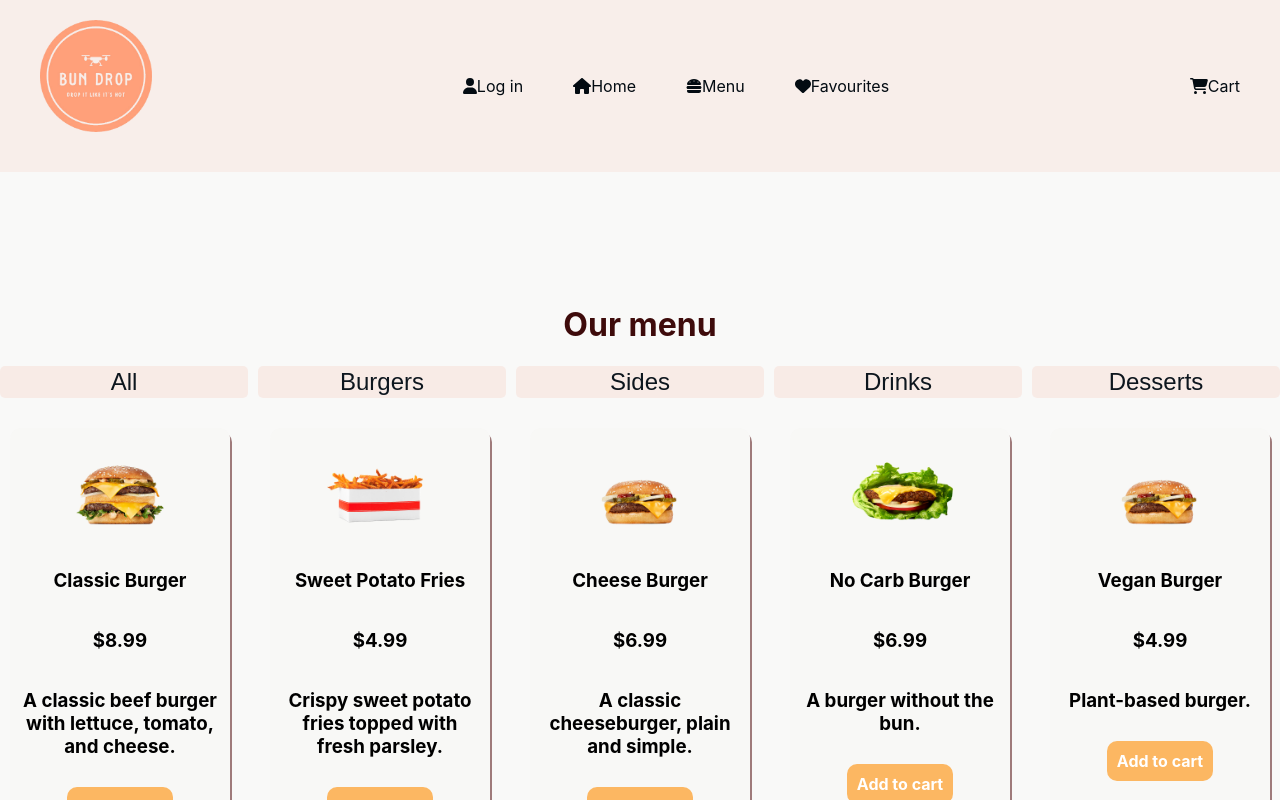
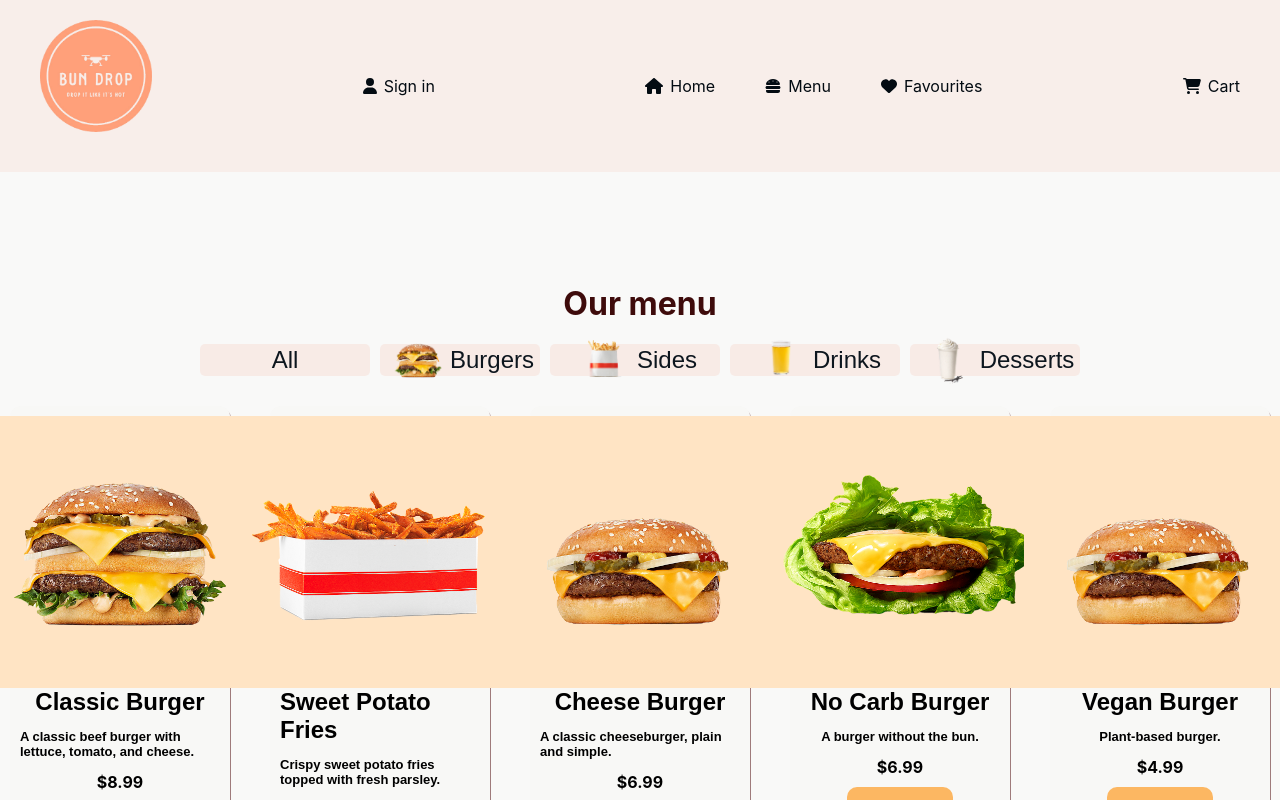
Before and after one commit to miiamole/bun-drop, a React (Create React App) app: page /menu in a window 1280 px wide. Shown: the top 800 px of the page. Built offline with nearby package versions, Linux system fonts and the light colour scheme; data requests are answered from the project's data file.

Commit message:
fixar med design

```diff
--- a/db.json
+++ b/db.json
@@ -351,8 +351,30 @@
           "description": "Classic tomato ketchup.",
           "category": "sides",
           "image": "/images/dressing 3.png"
+        },
+        {
+          "id": "3",
+          "title": "Cheese Burger",
+          "price": 6.99,
+          "description": "A classic cheeseburger, plain and simple.",
+          "category": "burgers",
+          "image": "/images/burger 6.png"
+        },
+        {
+          "id": "4",
+          "title": "No Carb Burger",
+          "price": 6.99,
+          "description": "A burger without the bun.",
+          "category": "burgers",
+          "image": "/images/burger 7.png"
         }
       ]
+    },
+    {
+      "id": "8d4b",
+      "userName": "kassa",
+      "password": "kassa1234",
+      "favorites": []
     }
   ],
   "orders": [
--- a/src/App.css
+++ b/src/App.css
@@ -1,12 +1,10 @@
 body {
   /* background-color: rgba(250, 235, 215, 0.299); */
-
 }
 
-
-.order-link{
+.order-link {
   background-color: rgba(255, 140, 0, 0.434);
-  border:none;
+  border: none;
   border-radius: 5px;
   color: white;
   height: 2rem;
@@ -20,8 +18,9 @@ body {
 
 .menu-btn {
   flex: 1;
+  max-width: 170px;
   background-color: rgba(247, 223, 216, 0.543);
-  border:none;
+  border: none;
   border-radius: 5px;
   color: rgb(13, 22, 30);
   height: 2rem;
@@ -33,8 +32,16 @@ body {
   cursor: pointer;
 }
 
+
+.menu-btn-img{
+  height:4rem;
+  width:4rem;
+
+}
+
 .menu-btn-container {
   display: flex;
+  flex-wrap: wrap;
   justify-content: center;
   gap: 10px;
   padding-bottom: 20px;
@@ -47,9 +54,11 @@ body {
   padding: 10px 20px;
   background-color: rgba(243, 227, 219, 0.594);
 }
+.header-icon{
+margin-right: 7px;
+}
 
 .logo-image {
-
   height: 7rem;
   margin-bottom: 20px;
   padding: 10px 20px;
@@ -68,7 +77,6 @@ body {
   text-decoration: none;
   margin-left: 10px;
   padding: 10px 20px;
-
 }
 
 .cart-link {
@@ -80,7 +88,8 @@ body {
 }
 
 @media screen and (max-width: 768px) {
-  .header-links, .cart-link {
+  .header-links,
+  .cart-link {
     padding: 2px 5px; /* Minska padding för mindre skärmar */
     font-size: 10px; /* Minska textstorleken för mindre skärmar */
   }
@@ -88,44 +97,45 @@ body {
 
 /* PAYMENT PAGE */
 
-
 .form-container {
   display: flex;
   flex-direction: column;
   align-items: flex-start;
 }
 
+
+.form-container ::placeholder{
+  color: rgba(73, 60, 68, 0.272);
+}
+
 .form-container label,
 .form-container input,
 .form-container p {
   width: 100%;
-  margin-bottom: 10px;
+  text-align: left;
 }
 
 .payment-btn {
   margin-top: 20px;
   align-self: center;
 }
-.payment-form{
- display:flex;
+.payment-form {
+  display: flex;
   justify-content: center;
-
 }
-.user-form-swish input[type=number]::-webkit-inner-spin-button,
-.user-form-swish input[type=number]::-webkit-outer-spin-button {
+.user-form-swish input[type="number"]::-webkit-inner-spin-button,
+.user-form-swish input[type="number"]::-webkit-outer-spin-button {
   -webkit-appearance: none;
   margin: 0;
 }
-.payment-container{
+.payment-container {
   text-align: center;
 }
-.payment-btn{
+.payment-btn {
   margin: 10px;
   text-decoration: none;
   text-align: center;
-font-weight: bold
-;
-
+  font-weight: bold;
 }
 .user-form {
   display: flex;
@@ -143,7 +153,7 @@ font-weight: bold
 
 .user-form input,
 .user-form link,
-.payment-btn{
+.payment-btn {
   padding: 10px;
   font-size: 16px;
 }
@@ -162,7 +172,6 @@ font-weight: bold
   background-color: rgba(255, 140, 0, 0.913);
 }
 
-
 input[type="text"] {
   font-size: 1rem;
   padding: 10px;
@@ -171,37 +180,62 @@ input[type="text"] {
   color: rgba(86, 45, 45, 0.356);
 }
 /* MENU PAGE?? */
-.add-to-cart-link-and-btn{
+.add-to-cart-link-and-btn {
   display: flex;
-  justify-content:space-between;
+  justify-content: space-between;
   position: relative;
-
 }
-.heart-shape{
-height:1.4rem;
+.heart-shape {
+  height: 1.4rem;
 }
-.heart-btn{
-  height:2rem;
+.heart-btn {
+  height: 2rem;
   background-color: transparent;
-border:none;
+  border: none;
   color: red;
   position: absolute;
-left: 120px;
+  left: 140px;
+  bottom: 15px;
 }
-.heart-btn:hover{
+.heart-btn:hover {
   transform: scale(1.05);
   border: 1px solid red;
   color: rgb(255, 0, 0);
   transition: transform 0.3s, background-color 0.3s, color 0.3s;
 }
 .menu-image {
-  height: 7rem;
-  width: 7rem;
+  height: 17rem;
+  width: 17rem;
   object-fit: cover;
+  background-color: bisque;
+
 }
-.menu-text{
+.menu-text {
   color: rgb(62, 11, 11);
   text-align: center;
+  margin-top: 0;
+}
+.menu-card-text {
+  padding: 0;
+
+
+}
+.menu-card-title {
+  margin: 0;
+  font-family: Arial, Helvetica, sans-serif;
+ font-size: 1.5rem;
+ text-align: left;
+
+}
+.menu-card-price{
+  font-size: 1rem;
+  margin:0;
+  text-align: left;
+}
+.menu-card-description{
+  font-size:small;
+  font-family: Arial, Helvetica, sans-serif;
+  text-align: left;
 }
 
 .menu-card {
@@ -214,9 +248,9 @@ transform: scale(1.05);
   display: flex;
   flex-direction: column;
   align-items: center;
-  text-align: center;
+  text-align: left;
   border-radius: 10px;
-  box-shadow:  2px 4px rgb(159, 123, 123);
+  box-shadow: 1px 2px rgb(159, 123, 123);
   transition: transform 0.3s, box-shadow 0.3s;
   position: relative;
 }
@@ -229,10 +263,10 @@ transform: scale(1.05);
 .menu-container {
   display: flex;
   flex-wrap: wrap;
-  justify-content: center;
+  /* justify-content: center; */
   gap: 20px;
 }
-.footer-container{
+.footer-container {
   color: rgba(74, 38, 38, 0.897);
   display: flex;
   justify-content: space-between;
@@ -262,20 +296,18 @@ transform: scale(1.05);
 }
 /* HOME PAGE */
 
-
-.home-page-text{
+.home-page-text {
   text-align: center;
 }
-.home-text{
+.home-text {
   text-align: center;
 }
-.logo-img-home{
-height:15rem;
+.logo-img-home {
+  height: 15rem;
   opacity: 0.5;
-
 }
-.home-text-and-logo{
- display:flex;
+.home-text-and-logo {
+  display: flex;
 }
 
 .img-collage {
@@ -288,11 +320,11 @@ opacity: 0.5;
   height: auto;
 }
 /* CART PAGE */
-.delete-btn{
+.delete-btn {
   background-color: rgb(244, 102, 102);
-  border:none;
+  border: none;
   border-radius: 10px;
-  color:white;
+  color: white;
   border-radius: 5px;
   height: 2rem;
   font-size: 1rem;
@@ -300,18 +332,18 @@ opacity: 0.5;
   cursor: pointer;
   position: absolute; /* Lägg till absolut position */
   bottom: 5px;
-  right:9px;
+  right: 9px;
 }
-.delete-btn:hover{
+.delete-btn:hover {
   transform: scale(1.05);
   background-color: rgba(255, 77, 0, 0.925);
   color: white;
   transition: transform 0.3s, background-color 0.3s, color 0.3s;
 }
-.cart-add-more-items{
-  border: 2px solid rgb(223, 130, 130)
+.cart-add-more-items {
+  border: 2px solid rgb(223, 130, 130);
 }
-.cart-text{
+.cart-text {
   position: absolute;
   top: 10px;
   left: 50%;
@@ -326,11 +358,11 @@ opacity: 0.5;
   text-align: center;
 }
 
-.total-price{
+.total-price {
   text-align: right;
   padding-right: 60px;
 }
-.cart-input-amount{
+.cart-input-amount {
   border-radius: 5px;
   border: 1px solid black;
   padding: 5px 10px;
@@ -338,39 +370,38 @@ padding: 5px 10px;
   font-size: 16px;
   text-align: center;
 }
-.cart-links-wrapper{
+.cart-links-wrapper {
   display: flex;
   justify-content: space-between;
-  padding:40px;
+  padding: 40px;
 }
 /* LOG IN PAGE */
-.register{
+.register {
   text-align: right;
   padding-right: 20px;
 }
 /* CONFIRMATION PAGE */
-.confirm-text{
- text-align:center;
+.confirm-text {
+  text-align: center;
 }
-.confirm-thanks{
+.confirm-thanks {
   font-family: Arial, Helvetica, sans-serif;
   padding: 10px;
   font-weight: lighter;
-  color:rgba(12, 12, 12, 0.795);
+  color: rgba(12, 12, 12, 0.795);
 }
-.confirm-time{
-  font-weight:normal;
+.confirm-time {
+  font-weight: normal;
   font-size: larger;
-  color:rgb(35, 94, 54);
+  color: rgb(35, 94, 54);
 }
-.confirm-items{
+.confirm-items {
   font-family: Arial, Helvetica, sans-serif;
-  font-size:larger;
+  font-size: larger;
   font-weight: lighter;
-  color:black;
+  color: black;
 }
 /* LOG IN PAGE */
-
 
 /* ALL PAGES */
 .color-wrapper {
@@ -379,5 +410,4 @@ font-family: Arial, Helvetica, sans-serif;
   min-height: 100vh;
   margin: 0;
   padding-top: 7rem;
-
 }
--- a/src/components/Header.jsx
+++ b/src/components/Header.jsx
@@ -16,27 +16,28 @@ function Header() {     //PROBLEM-----borde register knapp finnas?
     <>
       <div className="header-wrapper">
         <img className="logo-image" src="/images/logo color.png" alt="Logo" />
+
+        <Link className="header-links" to="/login">
+          <FontAwesomeIcon icon={faUser} className="header-icon"/>
+          Sign in
+        </Link>
         <div className="nav-links-wrapper">
-          <Link className="header-links" to="/login">
-            <FontAwesomeIcon icon={faUser} />
-            Log in
-          </Link>
           <Link className="header-links" to="/">
-            <FontAwesomeIcon icon={faHouse} />
+            <FontAwesomeIcon icon={faHouse} className="header-icon"/>
             Home
           </Link>
           <Link className="header-links" to="/menu">
-            <FontAwesomeIcon icon={faBurger} />
+            <FontAwesomeIcon icon={faBurger} className="header-icon" />
             Menu
           </Link>
           <Link className="header-links" to="/favourites/:userId">
-            <FontAwesomeIcon icon={faHeart} />
-            Favourites{" "}
+            <FontAwesomeIcon icon={faHeart} className="header-icon"/>
+            Favourites
           </Link>
           {/* <button onClick={logOut}>Log out</button> */}
         </div>
         <Link className="cart-link" to="/cart/:menuId">
-          <FontAwesomeIcon icon={faCartShopping} />
+          <FontAwesomeIcon icon={faCartShopping} className="header-icon" />
           Cart
         </Link>
       </div>
--- a/src/components/SuccessReg.jsx
+++ b/src/components/SuccessReg.jsx
@@ -5,7 +5,7 @@ function SuccessReg() {
       <>
         <div className="color-wrapper">
           <h3>Your registration was successfull</h3>
-          <Link to="/login">Log in here</Link>
+          <Link to="/login">Sign in here</Link>
         </div>
       </>
     );
--- a/src/pages/Cart.jsx
+++ b/src/pages/Cart.jsx
@@ -91,7 +91,7 @@ function Cart() {
                       onClick={() => deleteItem(item)}
                       className="delete-btn"
                     >
-                      Remove item
+                      Remove
                     </button>
                   </div>
                 ))}
@@ -103,7 +103,7 @@ function Cart() {
                 Add more items
               </Link>
               <Link to="/payment" className="payment-btn place-order-btn">
-                Go to payment
+                Proceed to checkout
               </Link>
             </div>
           </div>
--- a/src/pages/Favourites.jsx
+++ b/src/pages/Favourites.jsx
@@ -61,7 +61,7 @@ function Favourites() {
   return (
     <>
       <div className="color-wrapper">
-        <h1>Theese are your favourites</h1>
+        <h1 className="menu-text">Your favourites</h1>
         {/* Visa en varning om ingen användare är inloggad */}
         {/* {!loggedInUser.id && (
         <h3>
--- a/src/pages/LogIn.jsx
+++ b/src/pages/LogIn.jsx
@@ -55,7 +55,7 @@ function LogIn() {
         </div>
 
         <div className="payment-container ">
-          <h2>Log in</h2>
+          <h2>Sign in</h2>
 
           <form onSubmit={handleLogIn} className="form-container">
             <div className="user-form">
@@ -75,7 +75,7 @@ function LogIn() {
               />
               {loginError && <p>Incorrect username or password.</p>}
               <button className="payment-btn" onClick={handleLogIn}>
-                Log in
+                Sign in
               </button>
             </div>
           </form>
@@ -86,102 +86,3 @@ function LogIn() {
 }
 
 export default LogIn;
-
-// import React, { useState, useEffect } from "react";
-// import { Link, useNavigate } from "react-router-dom";
-
-// function LogIn() {
-//   const [user, setUser] = useState({ userName: "", password: "" });
-
-//   const [users, setUsers] = useState([]);
-//   const [loginError, setLogInError] = useState(false);
-//   const navigate = useNavigate();
-
-//   //hämta alla users
-//   useEffect(() => {
-//     fetch("http://localhost:3000/users")
-//       .then((res) => res.json())
-//       .then((data) => {
-//         setUsers(data);
-//       });
-//   }, []);
-
-//  const saveUserToLocalStorage = (loggedInUser) => {
-//     console.log("id är: ",loggedInUser.id)
-//    localStorage.setItem("loggedInUser", JSON.stringify(loggedInUser.userName));
-//    // localStorage.setItem( "loggedInUserId",JSON.stringify(loggedInUser.id));
-//  };
-
-//   function handleSubmitForm(e) {
-//     e.preventDefault();
-// const currentUser = user;
-//     //jämföra det inskrivna med det som dinns i db.json
-//     const findUser = users.find(
-//       (u) => u.userName === user.userName && u.password === user.password
-//     );
-//     if (findUser) {
-//       console.log("found a user to log in");
-//       // Spara den inloggade användaren i localStorage
-//       saveUserToLocalStorage(currentUser);
-//       setLogInError(false);
-//       navigate("/");
-//     } else {
-//       console.log("did not find a user");
-//       setLogInError(true);
-//     }
-//     loggingInUser();
-//   }
-//   function loggingInUser() {
-
-//     // kanske att man skriver så för att tömma inputfälten setUser({})
-//   }
-//   function handleUserNameChange(e) {
-//     setUser((prev) => ({ ...prev, userName: e.target.value }));
-//   }
-//   function handlePasswordChange(e) {
-//     setUser((prev) => ({ ...prev, password: e.target.value }));
-//   }
-
-//   return (
-//     <>
-//       <div className="register">
-//         <h3>Not registered yet? </h3>
-//         <Link to="/register" className="payment-btn place-order-btn">
-//           Click here
-//         </Link>
-//       </div>
-//       <div className="payment-container ">
-//         <h2>Log in</h2>
-
-//         <form onSubmit={handleSubmitForm} className="form-container">
-//           <div className="user-form">
-//             <label>Username:</label>
-//             <input
-//               type="text"
-//               placeholder="Username"
-//               onChange={handleUserNameChange}
-//               value={user.userName}
-//             />
-//             <label>Password:</label>
-//             <input
-//               type="password"
-//               placeholder="Password"
-//               onChange={handlePasswordChange}
-//               value={user.password}
-//             />
-//             <p>text som visas om ngn info är fel</p>
-//             <button
-//               className="payment-btn"
-//               type="submit"
-//               // onClick={loggingInUser}
-//             >
-//               Log in
-//             </button>
-//           </div>
-//         </form>
-//       </div>
-//     </>
-//   );
-// }
-
-// export default LogIn;
--- a/src/pages/Menu.jsx
+++ b/src/pages/Menu.jsx
@@ -114,16 +114,23 @@ function Menu() {
             <button className="menu-btn" onClick={() => filterList("")}>
               All
             </button>
-            <button className="menu-btn" onClick={() => filterList("burgers")}>
-              Burgers
-            </button>
+            <div className="menu-btn-wrapper">
+              <button
+                className="menu-btn" onClick={() => filterList("burgers")} >
+                <img className="menu-btn-img" src="/images/burger 1.png" />
+                Burgers
+              </button>
+            </div>
             <button className="menu-btn" onClick={() => filterList("sides")}>
+              <img className="menu-btn-img" src="/images/sides 1.png" />
               Sides
             </button>
             <button className="menu-btn" onClick={() => filterList("drinks")}>
+              <img className="menu-btn-img" src="/images/drink 2.png" />
               Drinks
             </button>
             <button className="menu-btn" onClick={() => filterList("desserts")}>
+              <img className="menu-btn-img" src="/images/dessert 4.png" />
               Desserts
             </button>
           </div>
@@ -131,9 +138,12 @@ function Menu() {
             {filteredMenu.map((m) => (
               <div key={m.id} className="menu-card">
                 <img className="menu-image" src={`${m.image}`} />
-                <h3>{m.title}</h3>
-                <h3>${m.price}</h3>
-                <h3>{m.description}</h3>
+                <h3 className="menu-card-title menu-card-text">{m.title}</h3>
+
+                <h3 className="menu-card-description menu-card-text">
+                  {m.description}
+                </h3>
+                <h3 className="menu-card-price menu-card-text">${m.price}</h3>
                 <div className="add-to-cart-link-and-btn">
                   <Link
                     onClick={() => addToCart(m)}
--- a/src/pages/Payment.jsx
+++ b/src/pages/Payment.jsx
@@ -76,7 +76,9 @@ console.log("det som skickats: ",postOptions)
   return (
     <>
       <div className="color-wrapper">
-        <PayForm placeOrder={placeOrder} />
+        <div className="payment-wrapper">
+          <PayForm placeOrder={placeOrder} />
+        </div>
       </div>
     </>
   );
--- a/src/pages/Register.jsx
+++ b/src/pages/Register.jsx
@@ -96,7 +96,7 @@ function Register() {
       ) : (
         <form onSubmit={handleSubmit} className="form-container">
           <div className="user-form">
-            <h2>Username:</h2>
+            <label>Username:</label>
             <input
               type="text"
               name="userName"
@@ -106,7 +106,7 @@ function Register() {
             />
             <p>{formErrors.userName}</p>
 
-            <h2>Password:</h2>
+            <label>Password:</label>
             <input
               type="password"
               name="password"
```
Also changed, not shown: src/components/PayForm.jsx (+8 -8 lines). Lines whose indentation alone changed are shown as unchanged.
